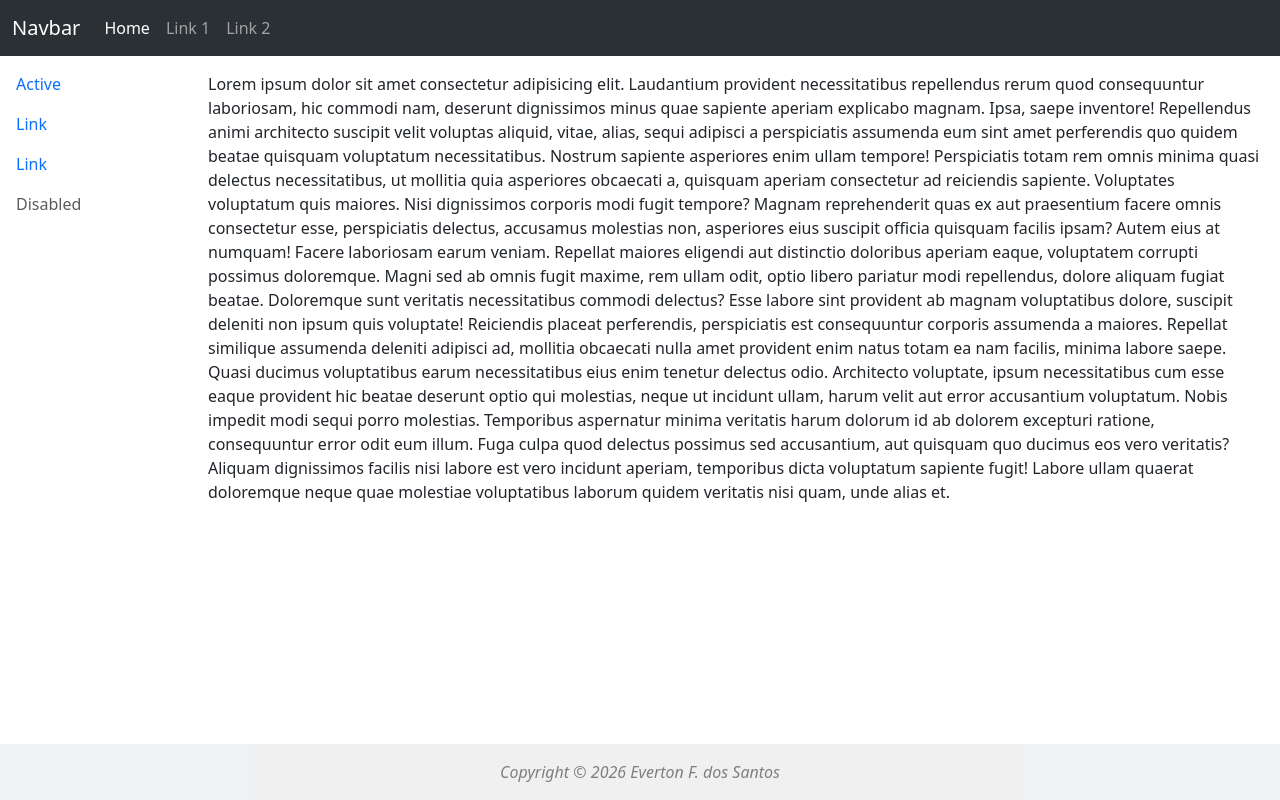
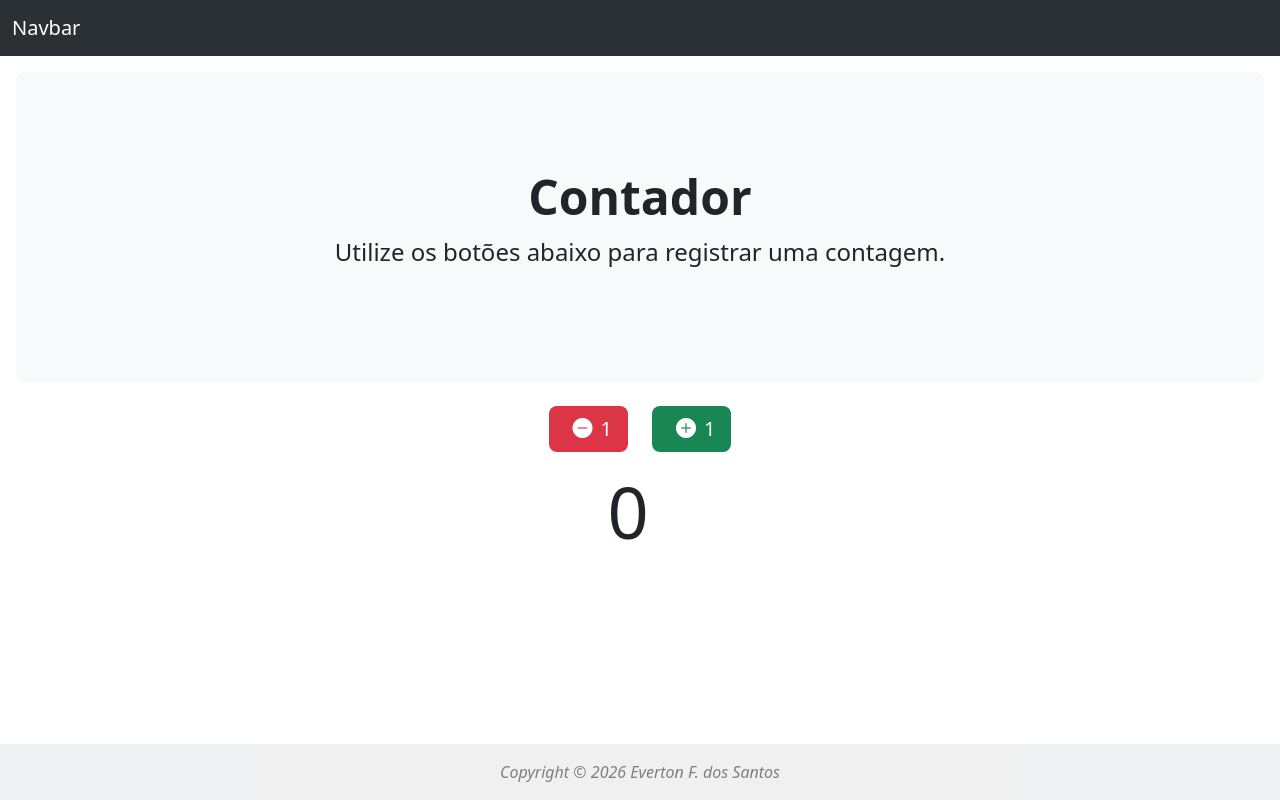
Before and after one commit to evrttn/tarefa2, a website: page index.html in a window 1280 px wide. Drawn offline with nearby package versions, Linux system fonts and the light colour scheme.

Commit message:
tentando resolver o problema

```diff
--- a/index.html
+++ b/index.html
@@ -6,6 +6,7 @@
   <meta name="viewport" content="width=device-width, initial-scale=1">
   <title>Tarefa 2 do curso de Fundamentos da Web</title>
   <link rel="stylesheet" href="node_modules/bootstrap/dist/css/bootstrap.min.css">
+  <link rel="stylesheet" href="node_modules/bootstrap-icons/font/bootstrap-icons.css">
   <meta name="description" content="">
 
   <meta property="og:title" content="">
@@ -34,72 +35,36 @@
             aria-label="Toggle navigation">
             <span class="navbar-toggler-icon"></span>
           </button>
-          <div class="collapse navbar-collapse" id="navbarSupportedContent">
-            <ul class="navbar-nav me-auto mb-2 mb-lg-0">
-              <li class="nav-item">
-                <a class="nav-link active" aria-current="page" href="#">Home</a>
-              </li>
-              <li class="nav-item">
-                <a class="nav-link" href="#">Link 1</a>
-              </li>
-              <li class="nav-item">
-                <a class="nav-link" href="#">Link 2</a>
-              </li>
-            </ul>
-          </div>
         </div>
       </nav>
     </header>
 
     <div class="d-flex flex-column flex-md-row flex-grow-1">
-
-      <nav class="text-center text-md-start pe-md-3 pt-2" style="min-width: 12em;">
-        <ul class="nav flex-column">
-          <li class="nav-item">
-            <a class="nav-link active" aria-current="page" href="#">Active</a>
-          </li>
-          <li class="nav-item">
-            <a class="nav-link" href="#">Link</a>
-          </li>
-          <li class="nav-item">
-            <a class="nav-link" href="#">Link</a>
-          </li>
-          <li class="nav-item">
-            <a class="nav-link disabled" aria-disabled="true">Disabled</a>
-          </li>
-        </ul>
-      </nav>
-
       <main class="flex-grow-1 p-3">
-        Lorem ipsum dolor sit amet consectetur adipisicing elit. Laudantium provident necessitatibus repellendus rerum
-        quod consequuntur laboriosam, hic commodi nam, deserunt dignissimos minus quae sapiente aperiam explicabo
-        magnam. Ipsa, saepe inventore!
-        Repellendus animi architecto suscipit velit voluptas aliquid, vitae, alias, sequi adipisci a perspiciatis
-        assumenda eum sint amet perferendis quo quidem beatae quisquam voluptatum necessitatibus. Nostrum sapiente
-        asperiores enim ullam tempore!
-        Perspiciatis totam rem omnis minima quasi delectus necessitatibus, ut mollitia quia asperiores obcaecati a,
-        quisquam aperiam consectetur ad reiciendis sapiente. Voluptates voluptatum quis maiores. Nisi dignissimos
-        corporis modi fugit tempore?
-        Magnam reprehenderit quas ex aut praesentium facere omnis consectetur esse, perspiciatis delectus, accusamus
-        molestias non, asperiores eius suscipit officia quisquam facilis ipsam? Autem eius at numquam! Facere laboriosam
-        earum veniam.
-        Repellat maiores eligendi aut distinctio doloribus aperiam eaque, voluptatem corrupti possimus doloremque. Magni
-        sed ab omnis fugit maxime, rem ullam odit, optio libero pariatur modi repellendus, dolore aliquam fugiat beatae.
-        Doloremque sunt veritatis necessitatibus commodi delectus? Esse labore sint provident ab magnam voluptatibus
-        dolore, suscipit deleniti non ipsum quis voluptate! Reiciendis placeat perferendis, perspiciatis est
-        consequuntur corporis assumenda a maiores.
-        Repellat similique assumenda deleniti adipisci ad, mollitia obcaecati nulla amet provident enim natus totam ea
-        nam facilis, minima labore saepe. Quasi ducimus voluptatibus earum necessitatibus eius enim tenetur delectus
-        odio.
-        Architecto voluptate, ipsum necessitatibus cum esse eaque provident hic beatae deserunt optio qui molestias,
-        neque ut incidunt ullam, harum velit aut error accusantium voluptatum. Nobis impedit modi sequi porro molestias.
-        Temporibus aspernatur minima veritatis harum dolorum id ab dolorem excepturi ratione, consequuntur error odit
-        eum illum. Fuga culpa quod delectus possimus sed accusantium, aut quisquam quo ducimus eos vero veritatis?
-        Aliquam dignissimos facilis nisi labore est vero incidunt aperiam, temporibus dicta voluptatum sapiente fugit!
-        Labore ullam quaerat doloremque neque quae molestiae voluptatibus laborum quidem veritatis nisi quam, unde alias
-        et.
+        <div class="p-5 mb-4 bg-body-tertiary rounded-3">
+          <div class="container-fluid py-5 text-center">
+            <h1 class="display-5 fw-bold">Contador</h1>
+            <p class="fs-4">Utilize os botões abaixo para registrar uma contagem.</p>
+          </div>
+        </div>
+        <div class="container">
+          <div class="row">
+            <div class="col-12 col-md-6 text-md-end">
+              <button class="btn btn-primary btn-lg bg-danger border-0" type="button"><i
+                  class="bi bi-dash-circle-fill m-2"></i>1</button>
+            </div>
+            <div class="col-12 col-md-6">
+              <button class="btn btn-primary btn-lg bg-success border-0" type="button"><i
+                  class="bi bi-plus-circle-fill m-2"></i>1</button>
+            </div>
+            <div class="row">
+              <div class="col-12 text-center">
+                <h1 class="my-3 display-2">0</h1>
+              </div>
+            </div>
+          </div>
+        </div>
       </main>
-
     </div>
 
     <footer class="bg-secondary-subtle text-black text-center py-3 fst-italic opacity-50">
--- a/package.json
+++ b/package.json
@@ -24,6 +24,7 @@
     "webpack-merge": "^5.10.0"
   },
   "dependencies": {
-    "bootstrap": "^5.3.8"
+    "bootstrap": "^5.3.8",
+    "bootstrap-icons": "^1.13.1"
   }
 }
```
Also changed, not shown: 1 other file.
